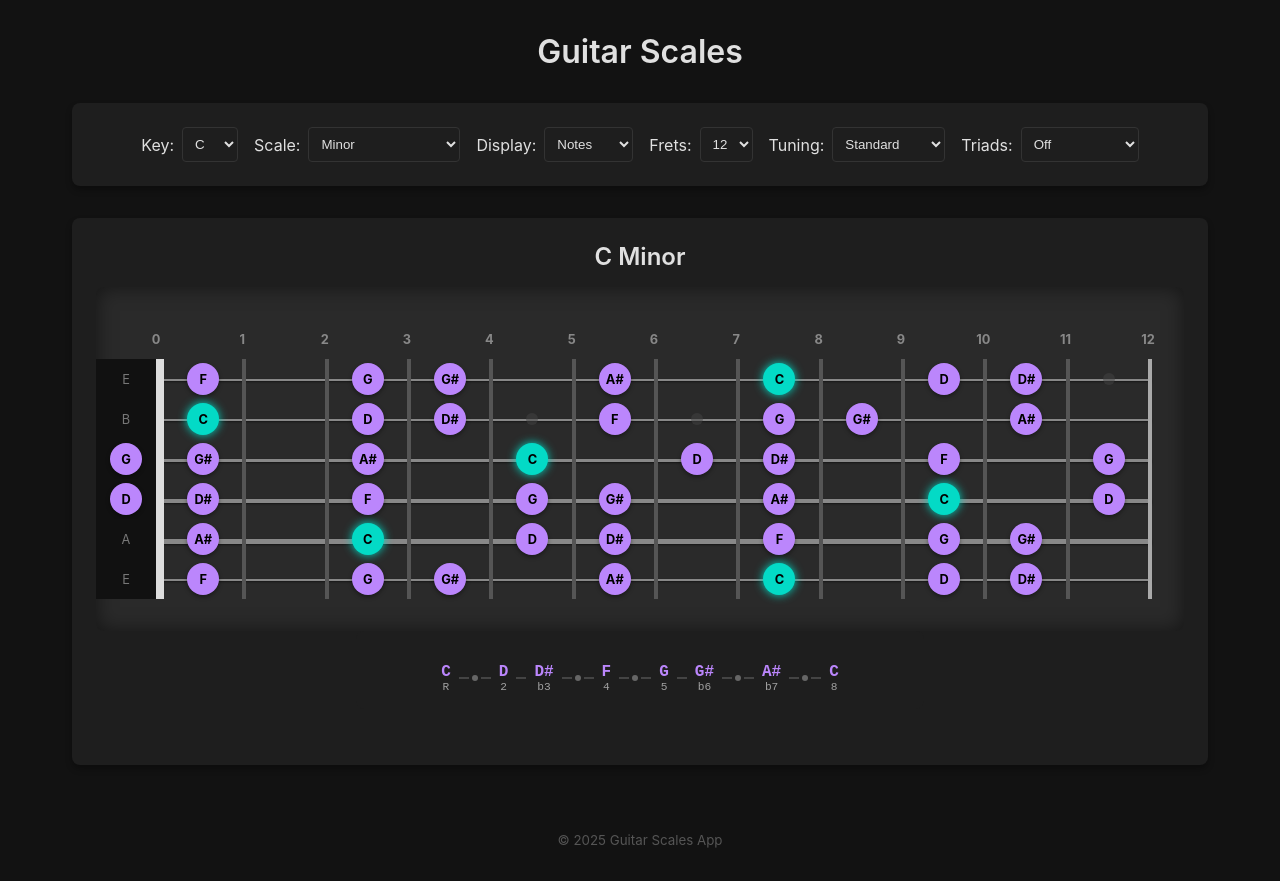
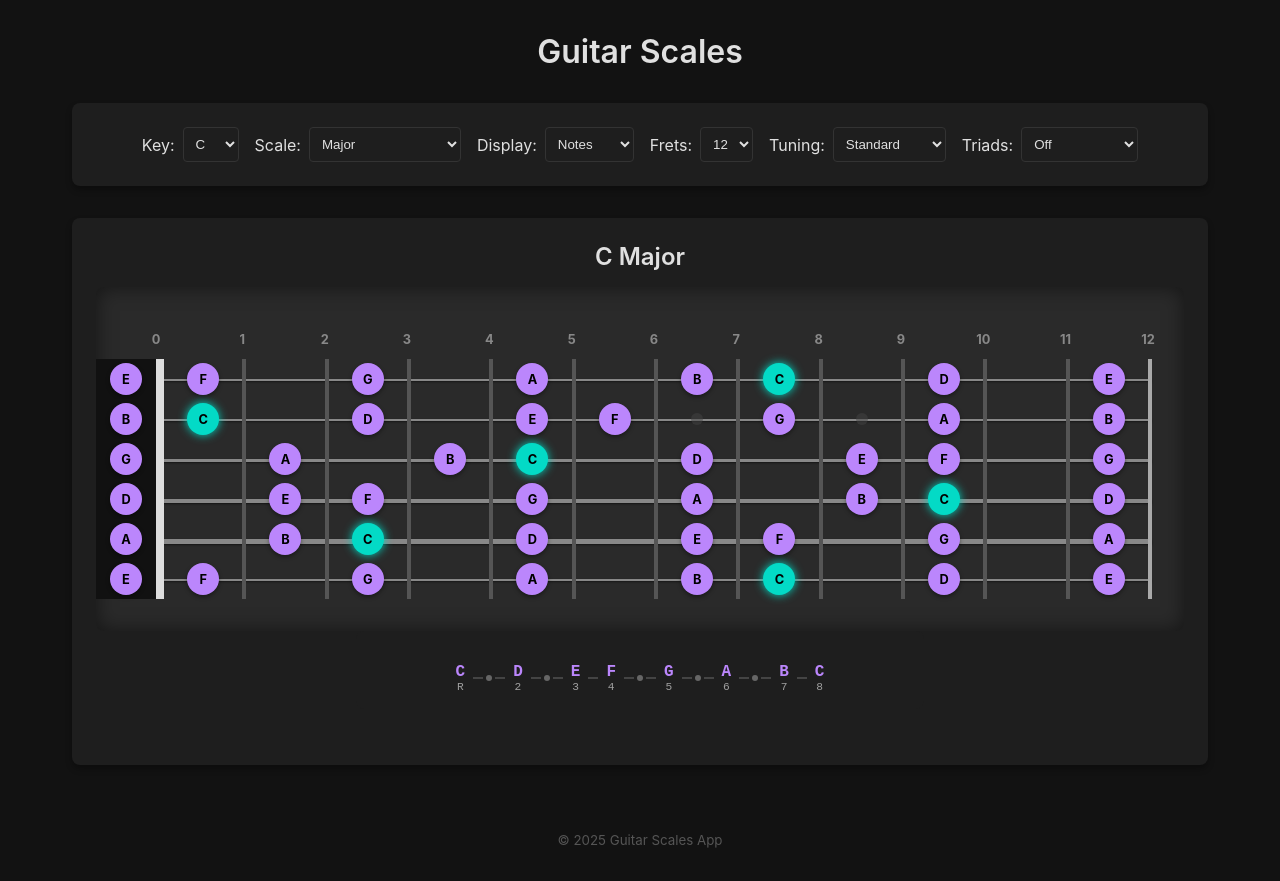
Before and after one commit to pgaard/guitarscales, a React (Vite) app: page / in a window 1280 px wide. Built offline with nearby package versions, Linux system fonts and the light colour scheme.

Commit message:
fix base for cloudflare, favicon

```diff
--- a/index.html
+++ b/index.html
@@ -2,7 +2,7 @@
 <html lang="en">
   <head>
     <meta charset="UTF-8" />
-    <link rel="icon" type="image/svg+xml" href="/vite.svg" />
+    <link rel="icon" type="image/png" href="/favicon.png" />
     <meta name="viewport" content="width=device-width, initial-scale=1.0" />
     <title>guitarscales</title>
   </head>
--- a/src/components/ScaleViewer.jsx
+++ b/src/components/ScaleViewer.jsx
@@ -5,7 +5,7 @@
 
 const ScaleViewer = () => {
   const [keyNote, setKeyNote] = useState('C');
-  const [scaleType, setScaleType] = useState('minor');
+  const [scaleType, setScaleType] = useState('major');
   const [displayMode, setDisplayMode] = useState('notes');
   const [triadRoot, setTriadRoot] = useState('');
   const [fretCount, setFretCount] = useState(12);
--- a/vite.config.js
+++ b/vite.config.js
@@ -4,5 +4,5 @@
 // https://vite.dev/config/
 export default defineConfig({
   plugins: [react()],
-  base: '/guitarscales/',
+  base: './',
 })
```
Also changed, not shown: public/favicon.png (added).
